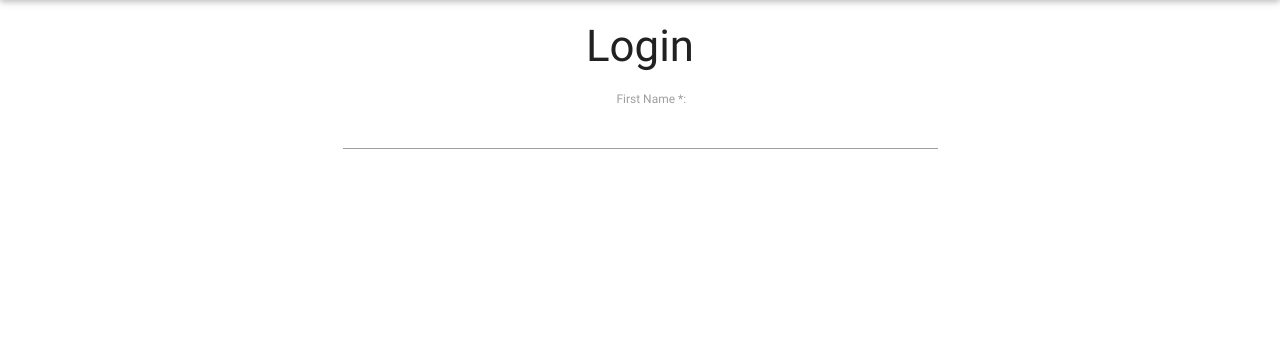
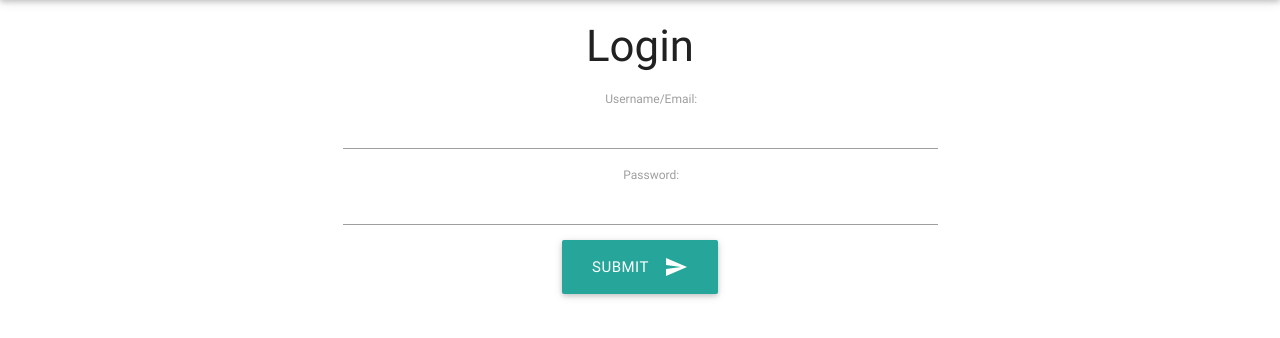
Before and after one commit to s1cyan/rent-buy-sell322, a Django app: template rbs_app/rbs_application/templates/login.html in a window 1280 px wide. Shown: the part 64-402 px from the top of the page. Run offline with Django 3.2, Linux system fonts and the light colour scheme; the template is opened without the code that fills it: most values are stand-ins (such as "Sample title", 1, 10 or a date in 2020).

Commit message:
added login page

```diff
--- a/rbs_app/rbs_application/templates/login.html
+++ b/rbs_app/rbs_application/templates/login.html
@@ -10,11 +10,25 @@
     <div class="col s12">
         <h3>Login</h3>
     </div>
+        <br>
+        <br>
     <div class="input-field col s12">
-        <input id="fname" name="fname" type="text" class="validate required">
-        <label class="active " for="fname" data-success="">First Name *:</label>
+        <input id="username" name="username" type="text" class="validate required">
+        <label class="active " for="username" data-success="">Username/Email:</label>
 
     </div>
+        <div class="input-field col s12">
+        <input id="password" name="password" type="password" class="validate required">
+        <label class="active " for="username" data-success="">Password:</label>
+
+    </div>
+         <div class=" col s12">
+            <button class="btn waves-effect waves-light btn-large" type="submit" name="action">Submit
+                <i class="material-icons right">send</i>
+            </button>
+
+        </div>
+
         </div>
        </form>
     </div>
--- a/rbs_app/rbs_application/views.py
+++ b/rbs_app/rbs_application/views.py
@@ -4,4 +4,4 @@ from django.http import HttpResponse
 
 
 def index(request):
-    return render(request,"registration.html")
+    return render(request,"login.html")
```
